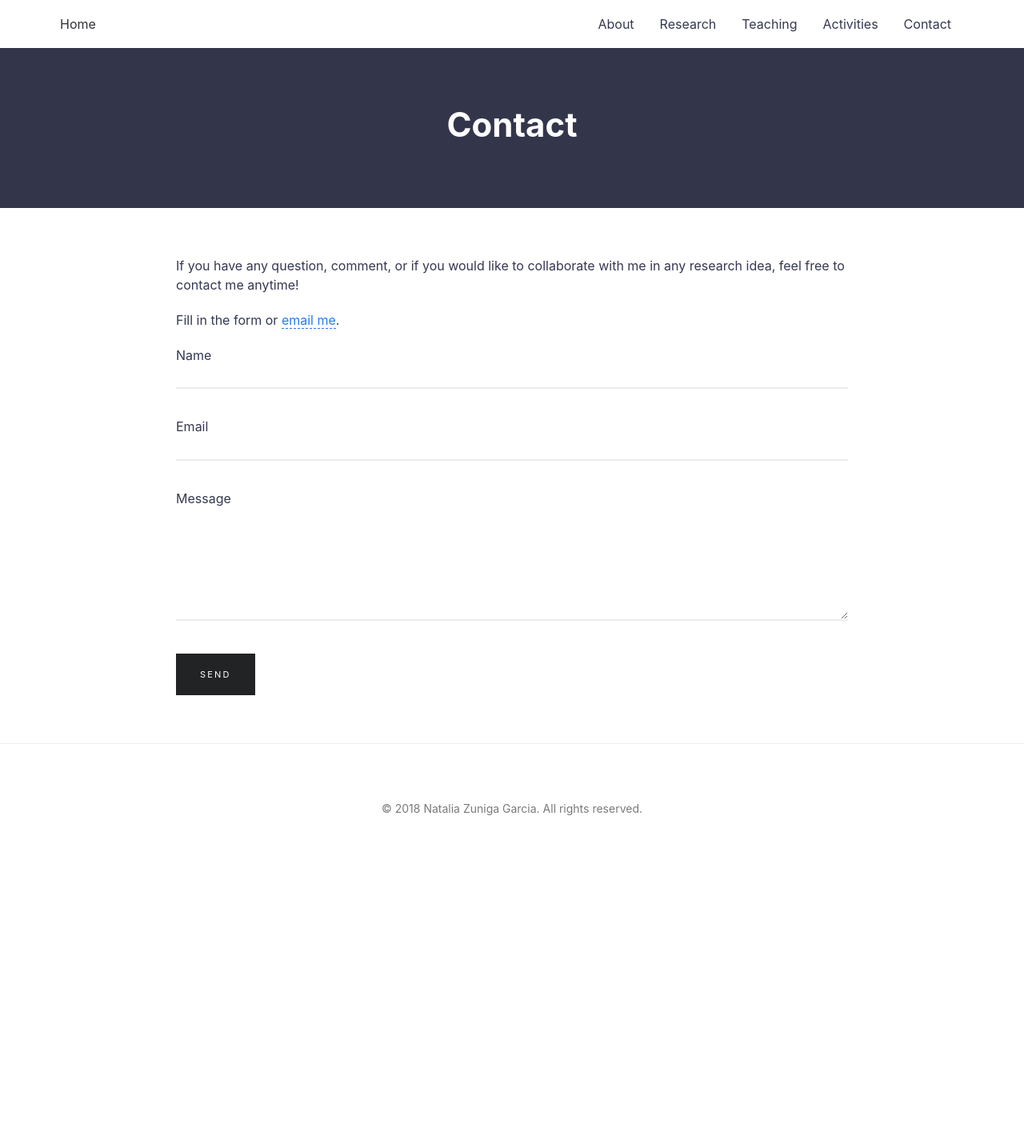
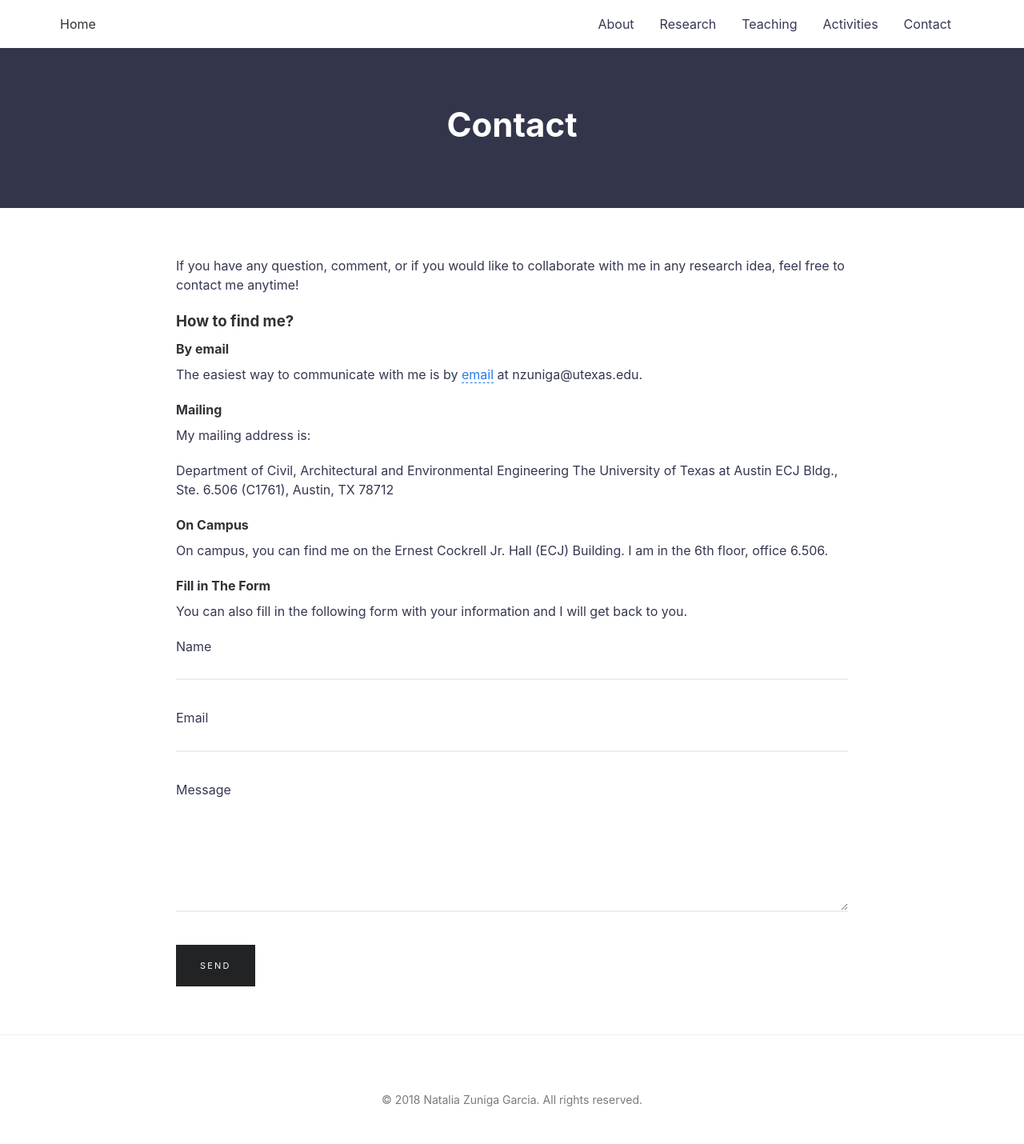
Before and after one commit to nzunigag/nzunigag.github.io, a Jekyll site: the page built from contact.md, in a window 1280 px wide. Shown: the whole page at 80% size. Built offline with Jekyll 4.4.1, drawn with Linux system fonts in a browser that asks for light colours; before the commit the page ends 1066 px from its top, so only the background shows below that.

Commit message:
Update contact.md

```diff
--- a/contact.md
+++ b/contact.md
@@ -6,7 +6,23 @@ permalink: /contact/
 
 If you have any question, comment, or if you would like to collaborate with me in any research idea, feel free to contact me anytime!
 
-Fill in the form or [email me](mailto:{{site.email}}).
+### How to find me?
+
+#### By email
+The easiest way to communicate with me is by [email](mailto:{{site.email}}) at nzuniga@utexas.edu.
+
+#### Mailing
+My mailing address is:
+
+Department of Civil, Architectural and Environmental Engineering
+The University of Texas at Austin
+ECJ Bldg., Ste. 6.506 (C1761), Austin, TX 78712
+
+#### On Campus
+On campus, you can find me on the Ernest Cockrell Jr. Hall (ECJ) Building. I am in the 6th floor, office 6.506.
+
+#### Fill in The Form
+You can also fill in the following form with your information and I will get back to you.
 
 {% include form.html %}
 
```
